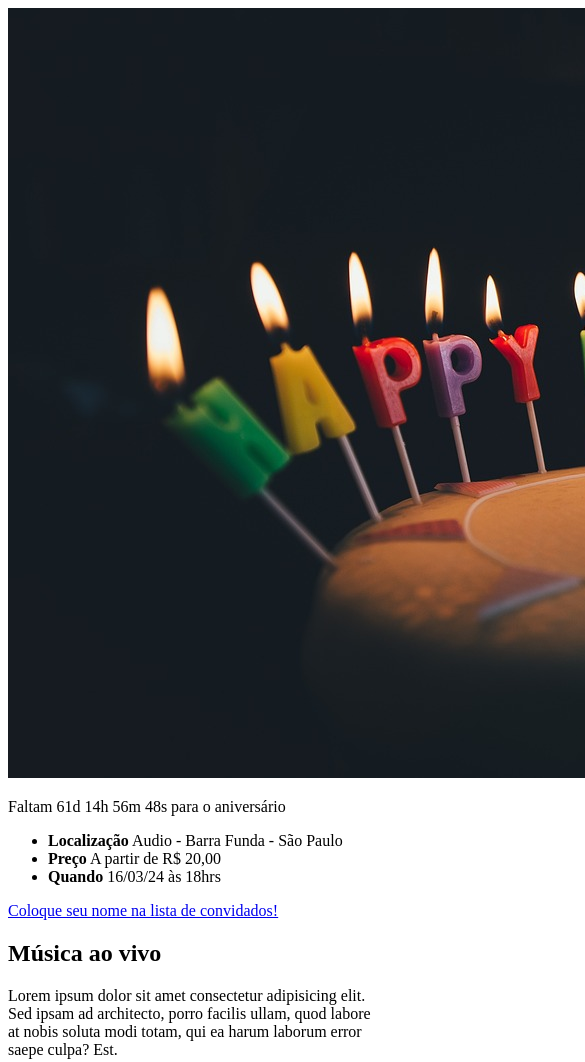
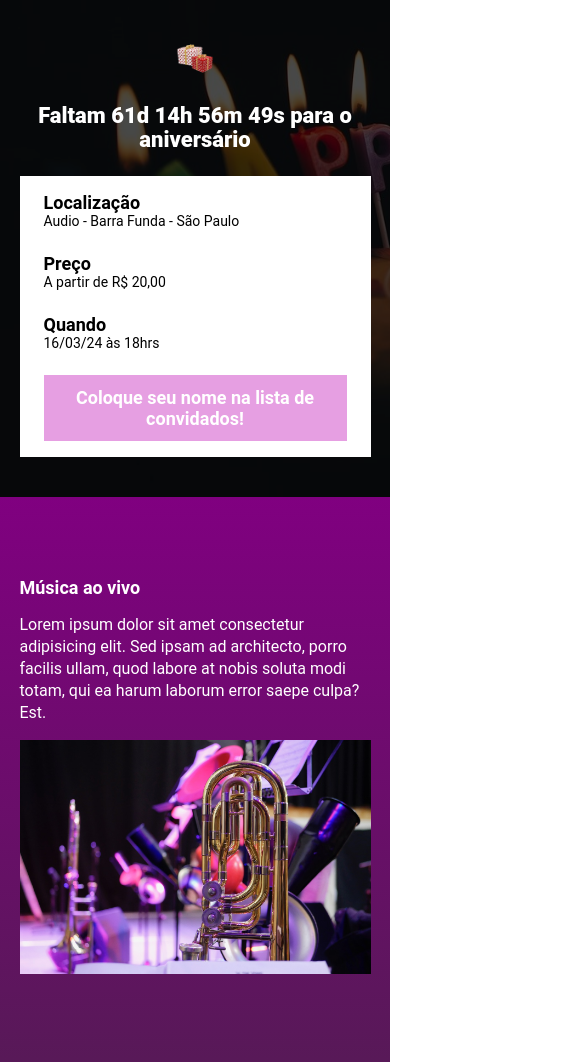
Before and after one commit to quadrosga/bady_countdown, a website built with Parcel: page src/index.html in a window 390 px wide. Shown: the top 1062 px of the page, 585 px wide, since content can reach past the window. Built offline with nearby package versions, Linux system fonts and the light colour scheme.

Commit message:
styles e build

```diff
--- a/package.json
+++ b/package.json
@@ -2,9 +2,9 @@
   "name": "bday_countdown",
   "version": "1.0.0",
   "description": "",
-  "main": "index.js",
   "scripts": {
     "dev": "parcel src/index.html src/styles/main.scss src/scripts/main.js",
+    "build": "parcel build src/index.html",
     "test": "echo \"Error: no test specified\" && exit 1"
   },
   "keywords": [],
--- a/src/index.html
+++ b/src/index.html
@@ -9,7 +9,7 @@
 <body>
     <header class="hero">
         <div class="container">
-            <img class="hero__logo" src="./images/bg_cake.jpg" alt="Bolo de aniversário">
+            <img class="hero__logo" src="./images/presents_transparent.png" alt="Bolo de aniversário">
             <p id="contador-p" class="hero__text">
                 Faltam <span id="contador"></span> para o aniversário
             </p>
--- /dev/null
+++ b/src/styles/_event.scss
@@ -0,0 +1,63 @@
+@use 'variables';
+
+.event {
+    padding: 80px 0;
+
+    &--music {
+        background-image: linear-gradient(variables.$purple1, variables.$purple2);
+    }
+
+    &--dance {
+        background-image: linear-gradient(variables.$purple2, variables.$pink1);
+    }
+
+    &--karaoke {
+        background-image: linear-gradient(variables.$pink1, variables.$red);
+    }
+
+    &--spa {
+        background-image: linear-gradient(variables.$red, variables.$pink1);
+    }
+
+    &--image-left {
+        .container {
+            flex-direction: row-reverse;
+        }
+    }
+
+    .container {
+        display: flex;
+        gap: 40px;
+    }
+
+    &__image {
+        max-width: 360px;
+    }
+
+    &__details {
+        &__title {
+            font-size: 18px;
+            font-weight: bold;
+            margin-bottom: 16px;
+        }
+
+        &__description {
+            line-height: 22px;
+        }
+    }
+
+    @media (max-width: 640px) {
+        .container {
+            display: block;
+        }
+
+        &__image {
+            width: 100%;
+        }
+
+        &__details {
+            margin-right: 0;
+            margin-bottom: 16px;
+        }
+    }
+}
--- /dev/null
+++ b/src/styles/_hero.scss
@@ -0,0 +1,54 @@
+@use 'variables';
+
+.hero {
+    padding-top: 64px;
+    padding-bottom: 100px;
+    background-image: url(../images/cake_bg.jpg);
+    background-repeat: no-repeat;
+    background-size: cover;
+    position: relative;
+
+    .container {
+        position: relative;
+    }
+
+    &::before {
+        position: absolute;
+        top: 0;
+        left: 0;
+        width: 100%;
+        height: 100%;
+        background-color: variables.$secondaryTextColor;
+        content: '';
+        opacity: .7;
+    }
+
+    &__text {
+        margin-top: 64px;
+        margin-bottom: 64px;
+        font-size: 40px;
+        line-height: 56px;
+        font-weight: 800;
+        text-align: center;
+    }
+
+    &__logo {
+        margin: 0 auto;
+        height: 80px;
+        display: block;
+    }
+
+    @media (max-width: 640px) {
+        padding: 40px 0;
+
+        &__logo {
+            height: 40px;
+        }
+
+        &__text {
+            font-size: 22px;
+            line-height: 24px;
+            margin: 24px 0;
+        }
+    }
+}
--- /dev/null
+++ b/src/styles/_variables.scss
@@ -0,0 +1,12 @@
+// Cores texto
+$textColor: #fff;
+$secondaryTextColor: #000;
+
+// Cores gradiente
+$purple1: purple;
+$purple2: rgb(88, 25, 88);
+$pink1: #cc47ab;
+$red: #d13f3f;
+
+// Cores botão
+$pink2: #e69fe2;
--- /dev/null
+++ b/src/styles/components/_buttons.scss
@@ -0,0 +1,26 @@
+@use '../variables';
+
+.button {
+    padding: 12px;
+    font-size: 18px;
+    font-weight: bold;
+    text-decoration: none;
+    text-align: center;
+    margin-left: 16px;
+
+    &--primary {
+        color: variables.$textColor;
+        background-color: variables.$pink2;
+    }
+
+    @media (max-width: 640px) {
+        display: block;
+        width: 100%;
+        margin-left: 0;
+    }
+
+    @media (max-width: 1024px) {
+        display: flex;
+        align-items: center;
+    }
+}
--- /dev/null
+++ b/src/styles/components/_infos_bar.scss
@@ -0,0 +1,42 @@
+@use '../variables';
+
+.infos-bar {
+    padding: 16px 24px;
+    background-color: variables.$textColor;
+    display: flex;
+    justify-content: space-between;
+
+    &__infos {
+        display: flex;
+        gap: 40px;
+
+        &__item {
+            font-size: 14px;
+            color: variables.$secondaryTextColor;
+
+            b {
+                font-size: 18px;
+                display: block;
+                color: variables.$secondaryTextColor;
+            }
+        }
+    }
+
+    @media (max-width: 640px)  {
+        display: block;
+
+        &__infos {
+            display: block;
+
+            &__item {
+                margin-bottom: 24px;
+            }
+        }
+    }
+
+    @media (max-width: 640px) {
+        &__infos {
+            gap: 16px;
+        }
+    }
+}
--- a/src/styles/main.scss
+++ b/src/styles/main.scss
@@ -0,0 +1,28 @@
+@use 'hero';
+@use 'components/infos_bar';
+@use 'components/buttons';
+@use 'event';
+@use 'variables';
+
+* {
+    margin: 0;
+    padding: 0;
+    box-sizing: border-box;
+    font-family: 'Roboto', sans-serif;
+    color: variables.$textColor;
+    list-style: none;
+}
+
+.container {
+    max-width: 960px;
+    width: 100%;
+    margin: 0 auto;
+
+    @media (max-width: 640px) {
+        max-width: 80%;
+    }
+
+    @media (max-width: 1024px) {
+        max-width: 90%;
+    }
+}
```
Also changed, not shown: src/images/bg_cake.jpg (deleted), src/images/cake_bg.jpg (added), src/images/presents_transparent.png (added).
